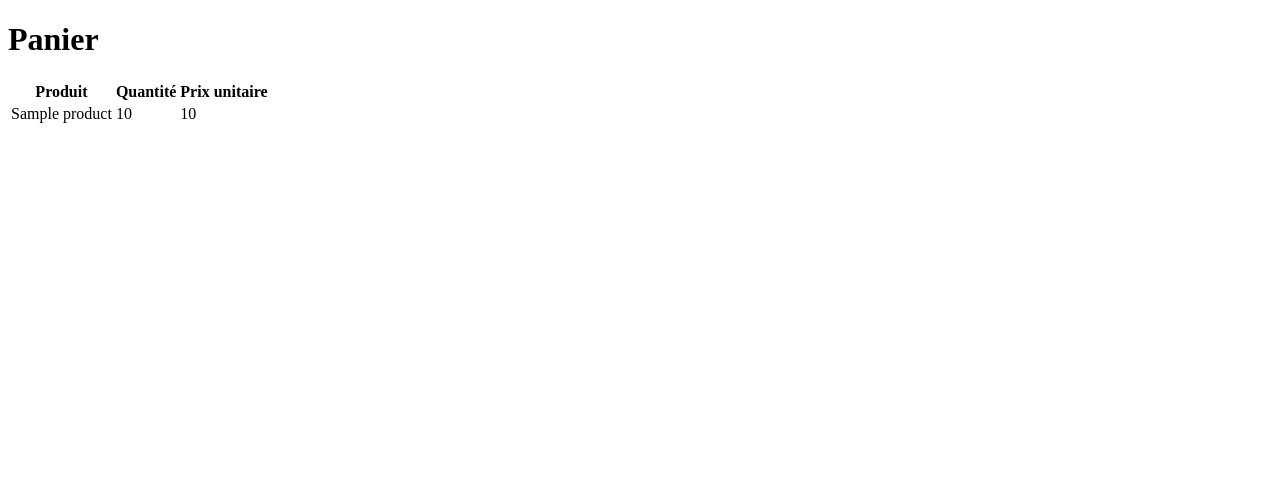
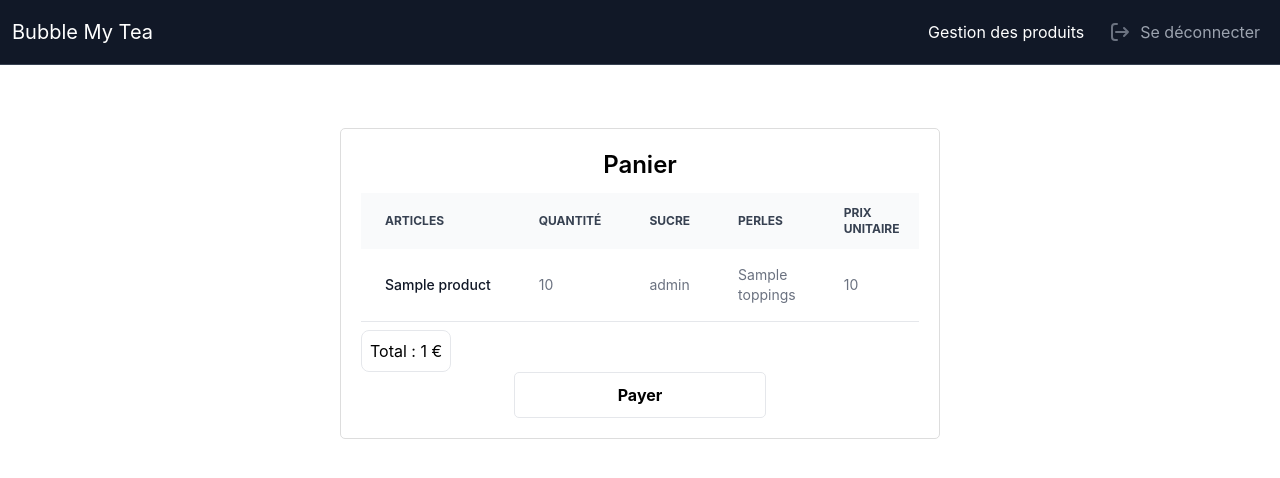
Before and after one commit to nbr-23/bubble-my-tea, a Django app: template orders/templates/order_items.html in a window 1280 px wide. Shown: the top 478 px of the page. Run offline with Django 3.2, Linux system fonts and the light colour scheme; the template is opened without the code that fills it: most values are stand-ins (such as "Sample title", 1, 10 or a date in 2020); some libraries are stand-ins or nearby versions.

Commit message:
[UPDATE] order items page ( static ) version done. Ref#37

```diff
--- a/orders/templates/order_items.html
+++ b/orders/templates/order_items.html
@@ -1,39 +1,116 @@
+
+
+
+<!--Une page de commande, afin que l'utilisateur puisse commander de nouveaux Bubble Tea
+Sur cette page il est possible d'ajouter différentes boissons à sa commande
+Pour chaque produit, il doit être possible de modifier les poppings et la quantité de sucre
+
++ champ avec  option sucre et poppings
+-->
+
+
+
+{% load static %}
 <!DOCTYPE html>
-<html lang="en">
+<html lang="fr">
   <head>
-    <meta charset="UTF-8">
-    <meta name="viewport" content="width=device-width, initial-scale=1.0">
-    <title>Panier</title>
+    <meta charset="UTF-8" />
+    <title>Add | Bubble </title>
+    <link href="https://cdnjs.cloudflare.com/ajax/libs/flowbite/2.3.0/flowbite.min.css"  rel="stylesheet" />
+    <link rel="stylesheet" type="text/css" href="{% static 'css/styles.css' %}">
   </head>
   <body>
-    <h1>Panier</h1>
+    <nav class="fixed top-0 z-50 w-full bg-zinc-900 border-b border-gray-700 dark:bg-gray-800 dark:border-gray-700">
+        <div class="px-3 py-3 lg:px-5 lg:pl-3">
+            <div class="flex items-center justify-between">
+                <div class="flex items-center justify-start rtl:justify-end">
+                    <a href="/" class="flex ms-2 md:me-24">
+                        <span class="self-center text-xl text-white sm:text-2xl whitespace-nowrap dark:text-white">Bubble My Tea</span>
+                    </a>
+                </div>
+                <div class="flex items-center justify-start rtl:justify-end">
+                    <a href="{% url 'products_list' %}" class="flex mr-1 ">
+                        <span class="  text-white mr-3 ">Gestion des produits</span>
+                    </a>
+                    <form action="{% url 'logout' %}" method="post" class="flex items-center p-2 text-gray-900 rounded-lg dark:text-white hover:bg-gray-800 dark:hover:bg-gray-700 group">
+                        {% csrf_token %}
+                        <a href="javascript:;" onclick="this.closest('form').submit()" class="flex items-center justify-start w-full text-gray-900 dark:text-white">
+                            <svg class="w-[38px] h-[38px] text-gray-500 dark:text-white" aria-hidden="true" xmlns="http://www.w3.org/2000/svg" width="24" height="24" fill="none" viewBox="0 0 24 24">
+                                <path stroke="currentColor" stroke-linecap="round" stroke-linejoin="round" stroke-width="2" d="M20 12H8m12 0-4 4m4-4-4-4M9 4H7a3 3 0 0 0-3 3v10a3 3 0 0 0 3 3h2"/>
+                              </svg>
+                            <span class=" ml-2 whitespace-nowrap text-gray-400 group-hover:text-white">Se déconnecter</span>
+                        </a>
+                    </form>
 
-    {% if cart_items %}
-        <table>
-            <thead>
+                </div>
+            </div>
+        </div>
+    </nav>
+
+
+    <div id="login-container">
+
+
+      <h1 class="reset font-semibold text-2xl mb-3">Panier</h1>
+
+<div class="relative overflow-x-auto">
+    {% if order_items %}
+    <table class="w-full text-sm text-left rtl:text-right text-gray-500 dark:text-gray-400">
+        <thead class="text-xs text-gray-700 uppercase bg-gray-50 dark:bg-gray-700 dark:text-gray-400">
             <tr>
-                    <th>Produit</th>
-                    <th>Quantité</th>
-                    <th>Prix unitaire</th>
+
+                <th scope="col" class="px-6 py-3">
+                    Articles
+                </th>
+                <th scope="col" class="px-6 py-3">
+                    Quantité
+                </th>
+                <th scope="col" class="px-6 py-3">
+                    Sucre
+                </th>
+                <th scope="col" class="px-6 py-3">
+                    Perles
+                </th>
+                <th scope="col" class="px-6 py-3">
+                    Prix unitaire
+                </th>
 
             </tr>
         </thead>
         <tbody>
-                {% for item in cart_items %}
-                    <tr>
-                        <td>{{ item.product.name }}</td>
-                        <td>{{ item.quantity }}</td>
-                        <td>{{ item.product.price }}</td>
+            {% for item in order_items %}
+            <tr class="bg-white border-b dark:bg-gray-800 dark:border-gray-700">
+                <th scope="row" class="px-6 py-4 font-medium text-gray-900 whitespace-nowrap dark:text-white">
+                    {{ item.product.name }}
+                </th>
+                <td class="px-6 py-4">
+                    {{ item.quantity }}
+                </td>
+                <td class="px-6 py-4">
+                    {{ item.sugar_level}}
+                </td>
+                <td class="px-6 py-4">
+                    {{ item.toppings}}
+                </td>
+                <td class="px-6 py-4">
+                    {{ item.product.price }}
+                </td>
+
+
             </tr>
+
             {% endfor %}
         </tbody>
     </table>
+    <div class="flex items-center justify-start rtl:justify-end ">
+       <span class="flex items-center border border-b p-2 rounded-lg mt-2 ">Total : {{ total_price }} €</span>
+    </div>
+
     {% else %}
         <p>Votre panier est vide.</p>
     {% endif %}
-
-
-
-
+</div>
+<button class="font-bold border border-gray-200">Payer</button>
+      </div>
   </body>
 </html>
```
Lines whose indentation alone changed are shown as unchanged.
